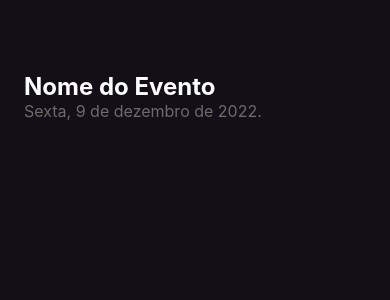
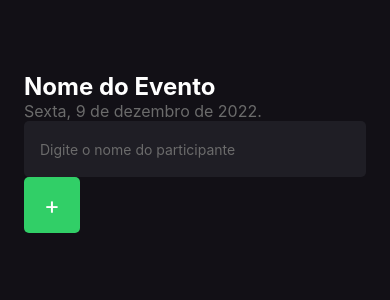
Before and after one commit to diegouidev/imhere, a React Native app: screen / in a window 390 px wide. Shown: the top 300 px of the page. Built offline with nearby package versions, Linux system fonts and the light colour scheme.

Commit message:
add input/button

```diff
--- a/src/screens/Home/index.tsx
+++ b/src/screens/Home/index.tsx
@@ -1,7 +1,12 @@
-import { Text, View } from "react-native"
+import { Text, View, TextInput, TouchableOpacity } from "react-native"
 import { styles } from './styles'
 
 export function Home(){
+
+  function handleParticipantAdd(){
+    console.log('você clicou no botao de adicionar!')
+  }
+
   return(
     <View style={styles.container}>
       <Text style={styles.eventName}>
@@ -11,6 +16,18 @@
       <Text style={styles.eventDate}>
         Sexta, 9 de dezembro de 2022.
       </Text>
+
+      <TextInput
+        style={styles.input}
+        placeholder="Digite o nome do participante"
+        placeholderTextColor="#6b6b6b"
+      />
+
+      <TouchableOpacity style={styles.button} onPress={handleParticipantAdd}>
+        <Text style={styles.buttonText}>
+          +
+        </Text>
+      </TouchableOpacity>
     </View>
   )
 }
--- a/src/screens/Home/styles.ts
+++ b/src/screens/Home/styles.ts
@@ -7,7 +7,7 @@
     padding: 24
   },
   eventName: {
-    color: '#fdfcfe',
+    color: '#fff',
     fontSize: 24,
     fontWeight: 'bold',
     marginTop: 48
@@ -15,5 +15,24 @@
   eventDate: {
     color: '#6b6b6b',
     fontSize: 16
+  },
+  input: {
+    height: 56,
+    backgroundColor: '#1f1e25',
+    borderRadius: 5,
+    color: '#fff',
+    padding: 16
+  },
+  buttonText: {
+    color: '#fff',
+    fontSize: 24
+  },
+  button: {
+    width: 56,
+    height: 56,
+    borderRadius: 5,
+    backgroundColor: '#31cf67',
+    alignItems: 'center',
+    justifyContent: 'center'
   }
 })
```
Also changed, not shown: App.tsx (line endings or trailing spaces).
